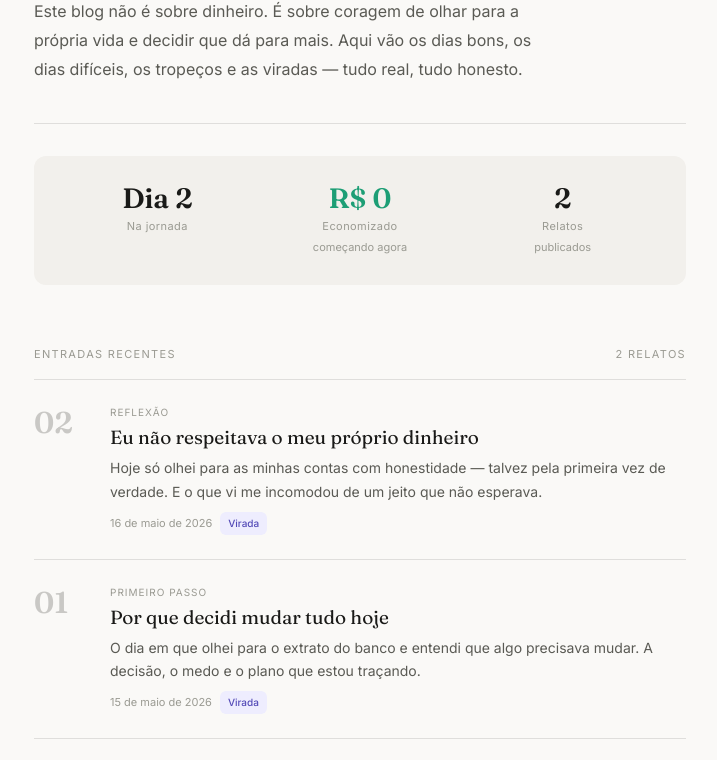
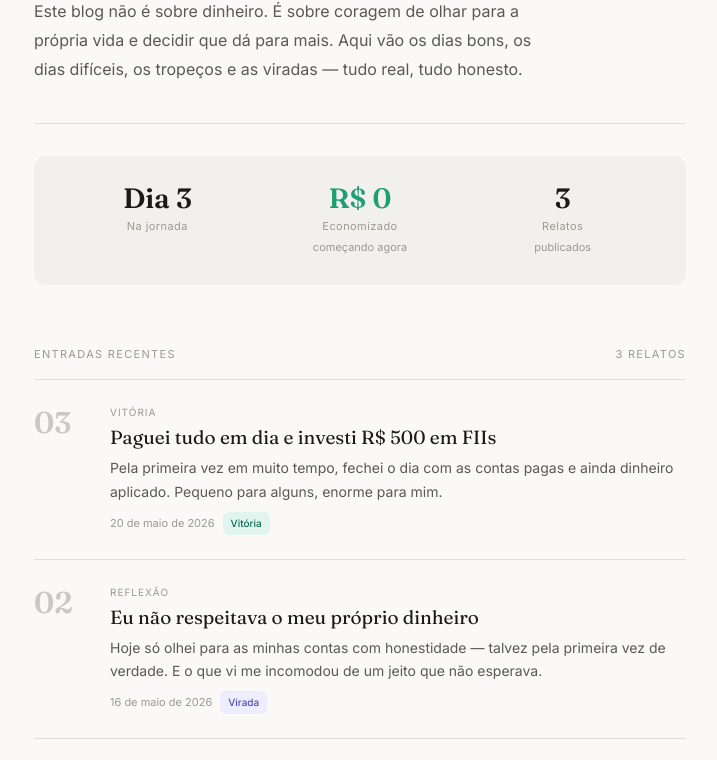
Before and after one commit to tikko22/tikko.github.io, a plain HTML site: page index.html in a window 1280 px wide. Shown: the part 310-1070 px from the top of the page, without its empty margins (280-997 px from the left). Drawn offline with Linux system fonts and the light colour scheme.

Commit message:
Update index.html

```diff
--- a/index.html
+++ b/index.html
@@ -399,6 +399,28 @@
         <p>Se você também já olhou para o próprio extrato e sentiu aquela fisgada no estômago — você não está sozinho. Reconhecer é o primeiro passo. O único que importa hoje.</p>
       `
     }
+    ,{
+      day: 3,
+      date: "20 de maio de 2026",
+      type: "win",
+      tag: "Vitória",
+      title: "Paguei tudo em dia e investi R$ 500 em FIIs",
+      excerpt: "Pela primeira vez em muito tempo, fechei o dia com as contas pagas e ainda dinheiro aplicado. Pequeno para alguns, enorme para mim.",
+      lead: "Hoje foi diferente. Hoje o dinheiro não sumiu — ele foi para onde eu mandei.",
+      content: `
+        <p>Acordei com uma lista na cabeça: contas para pagar, boletos vencendo, aquela sensação familiar de sufoco. Mas hoje eu não deixei para depois. Abri tudo, organizei, e paguei uma por uma. Sem enrolar, sem adiar.</p>
+        <p>Parece básico. E é. Mas para quem passou meses deixando boleto vencer, pagando juros à toa, fingindo que ia resolver depois — fazer isso hoje foi um ato de respeito comigo mesmo. Exatamente o que eu disse que queria ter com o meu dinheiro.</p>
+        <h2>Os R$ 500 em FIIs</h2>
+        <p>Depois de pagar tudo, ainda sobrou dinheiro. E em vez de deixar parado ou — como faria antes — jogar em aposta esportiva, eu investi. R$ 500 em Fundos de Investimento Imobiliário.</p>
+        <blockquote>É a primeira vez na vida que eu coloco dinheiro para trabalhar por mim. Não o contrário.</blockquote>
+        <p>FIIs são fundos que investem em imóveis e distribuem os aluguéis todo mês para os cotistas. A partir de agora eu recebo uma pequena renda passiva todo mês só por ter feito esse aporte hoje.</p>
+        <h2>Por que FIIs e não outra coisa</h2>
+        <p>Escolhi FIIs porque são simples de entender, têm liquidez diária e pagam rendimentos mensais. Para quem está começando e quer ver o dinheiro trabalhar de forma concreta, ver o provento cair na conta todo mês é um motivador poderoso.</p>
+        <h2>O que sinto hoje</h2>
+        <p>Uma mistura estranha de orgulho e humildade. Orgulho porque fiz o que disse que faria. Humildade porque R$ 500 num mundo onde pessoas falam de milhões parece ridículo. Mas comparação é armadilha. O que importa é a direção — e hoje eu estava indo na direção certa.</p>
+        <p>Amanhã o desafio continua. Mas hoje eu durmo sabendo que o meu dinheiro foi para onde eu decidi.</p>
+      `
+    }
     // ── COLE NOVOS POSTS AQUI ──
     // {
     //   day: 2,
```
